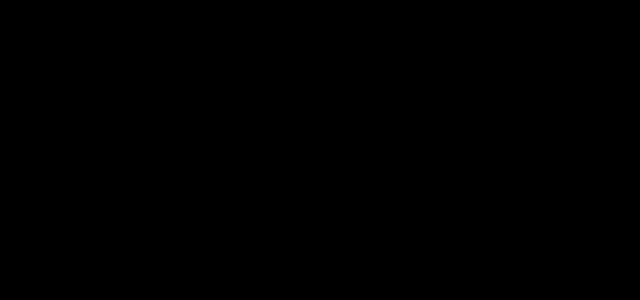
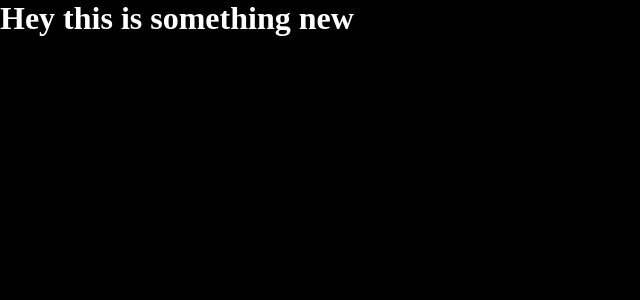
Before and after one commit to StrafeYosef/react-git, a React (Vite) app: page / in a window 1280 px wide. Shown: the top 300 px of the page, without its empty margins (0-640 px from the left). Built offline with nearby package versions, Linux system fonts and the light colour scheme.

Commit message:
Added some line

```diff
--- a/src/App.jsx
+++ b/src/App.jsx
@@ -1,7 +1,9 @@
 function App() {
 
   return (
-    <></>
+    <>
+      <h1 style={{color: 'white'}}>Hey this is something new</h1>
+    </>
   )
 }
 
```
